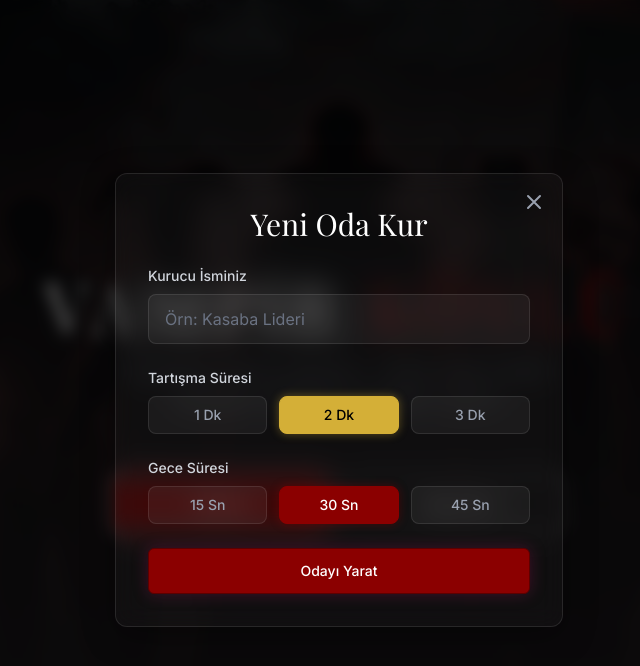
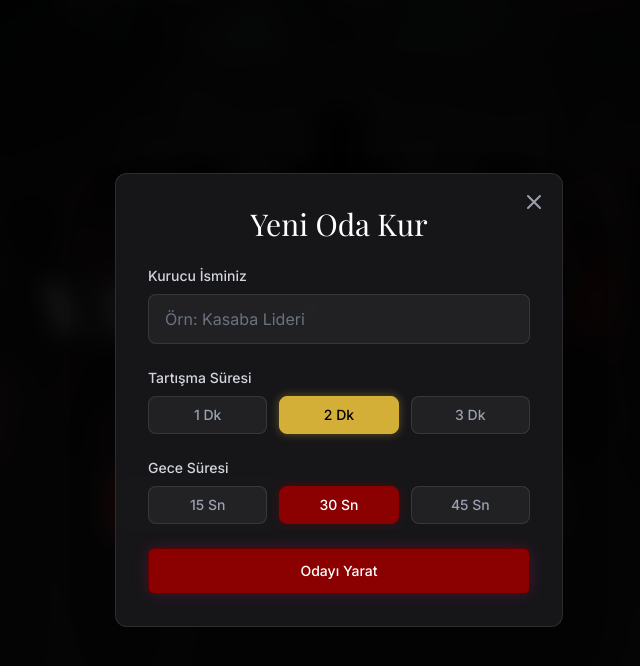
Before and after one commit to yasinataman426/vampir_k-yl-_oyunu, a Next.js app: page / in a window 1280 px wide. Both pictures are taken after a click on the button "Oda Kur". Shown: the top 666 px of the page, without its empty margins (301-941 px from the left). Built offline with nearby package versions, Linux system fonts and the light colour scheme; no server answers; a web font is replaced by a local one.

Commit message:
fix: kucuk ekranlar icin modal kaydirma (scroll) eklendi ve arka plan seffafligi giderildi

```diff
--- a/src/components/ui/Modal.tsx
+++ b/src/components/ui/Modal.tsx
@@ -25,15 +25,15 @@ export const Modal: React.FC<ModalProps> = ({ isOpen, onClose, title, children }
   if (!mounted || !isOpen) return null;
 
   return (
-    <div className="fixed inset-0 z-50 flex items-center justify-center p-4">
+    <div className="fixed inset-0 z-[100] flex items-center justify-center p-4">
       {/* Backdrop */}
       <div
-        className="absolute inset-0 bg-black/60 backdrop-blur-sm transition-opacity"
+        className="absolute inset-0 bg-black/80 backdrop-blur-md transition-opacity"
         onClick={onClose}
       />
 
       {/* Modal Content */}
-      <div className="glass-panel relative w-full max-w-md rounded-xl p-8 shadow-2xl transform transition-all">
+      <div className="bg-zinc-900/95 border border-white/10 relative w-full max-w-md max-h-[90vh] overflow-y-auto custom-scrollbar rounded-xl p-6 md:p-8 shadow-2xl transform transition-all">
         <button
           onClick={onClose}
           className="absolute top-4 right-4 text-gray-400 hover:text-white transition-colors"
```
